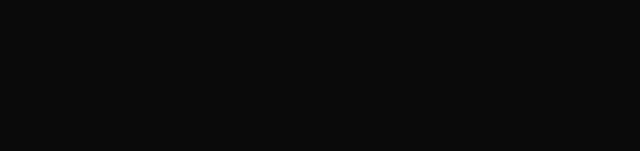
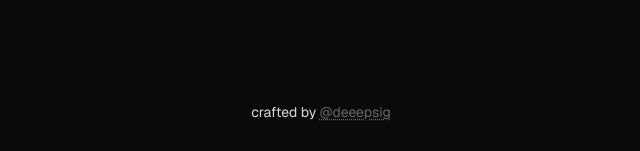
Before and after one commit to deeepsig/aio-tool, a Next.js app: page / in a window 1280 px wide. Shown: the part 646-797 px from the top of the page, without its empty margins (319-959 px from the left). Built offline with nearby package versions, Linux system fonts and the light colour scheme.

Commit message:
Added footer

```diff
--- a/src/app/page.tsx
+++ b/src/app/page.tsx
@@ -1,10 +1,11 @@
 import AppClient from '@/components/app-client';
 import About from '@/components/misc/about';
+import Footer from '@/components/misc/footer';
 
 export default function Page() {
   return (
-    <div className="min-h-screen font-sans">
-      <div className="flex flex-col items-center py-[8vh]">
+    <div className="min-h-screen font-sans flex flex-col">
+      <div className="flex-1 flex flex-col items-center py-[8vh]">
         <About />
         <div className="mt-8 flex items-start justify-center">
           <div className="outer-box space-y-[14px]">
@@ -13,6 +14,7 @@
           </div>
         </div>
       </div>
+      <Footer />
     </div>
   );
 }
--- /dev/null
+++ b/src/components/misc/footer.tsx
@@ -0,0 +1,17 @@
+export default function Footer() {
+  return (
+    <div className="text-center pb-8 pt-8">
+      <footer className="font-sans font-normal text-sm text-[#D9D9D9]">
+        crafted by{' '}
+        <a
+          href="https://x.com/deeepsig"
+          className="text-[#696969] hover:text-[#A0A0A0] transition-colors duration-200 underline decoration-dotted underline-offset-2"
+          target="_blank"
+          rel="noopener noreferrer"
+        >
+          @deeepsig
+        </a>{' '}
+      </footer>
+    </div>
+  );
+}
```
